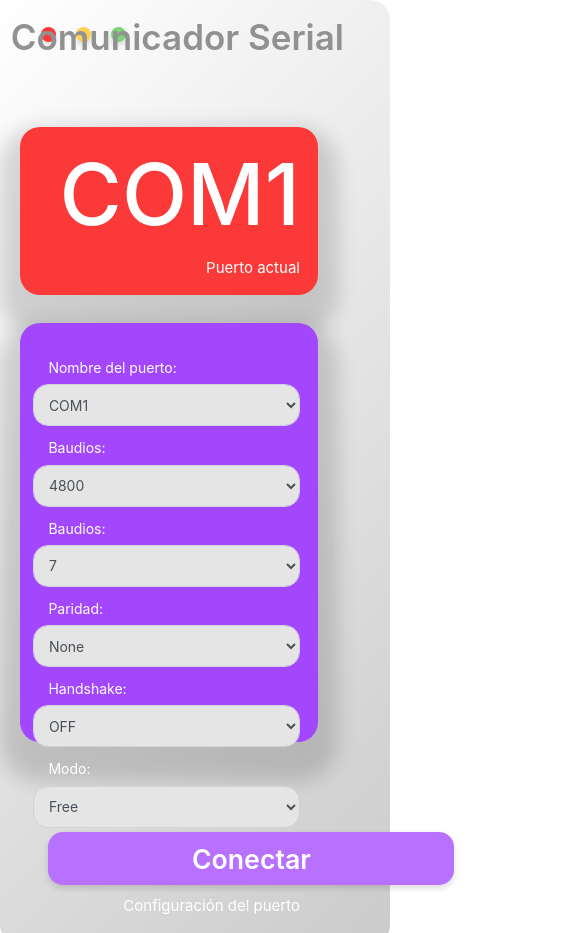
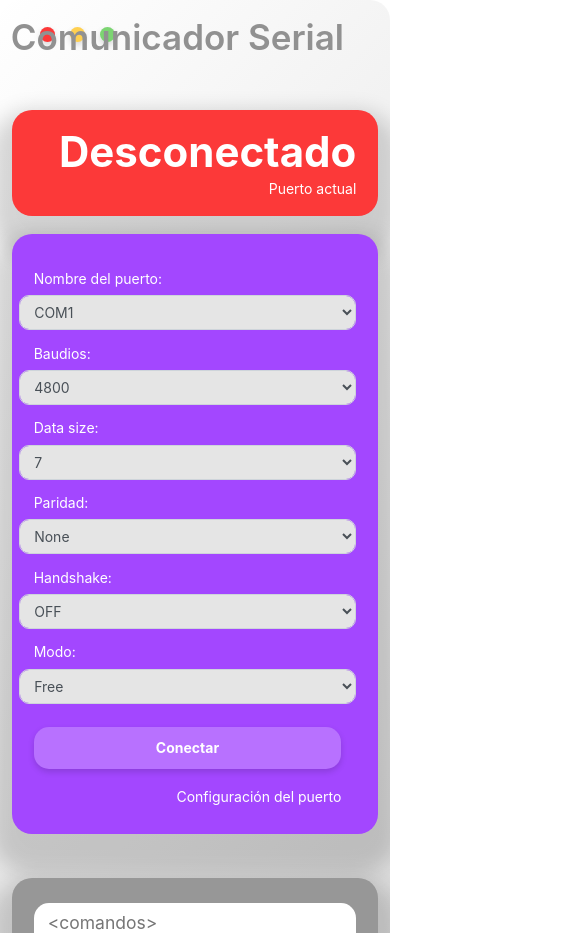
Before and after one commit to teootoledo/test-serial, an Electron app: page mainWindow.html in a window 390 px wide. Shown: the top 933 px of the page, 573 px wide, since content can reach past the window. Drawn offline with Linux system fonts and the light colour scheme.

Commit message:
Mas responsive, agregando funcionalidad

```diff
--- a/front.js
+++ b/front.js
@@ -35,3 +35,21 @@ document.getElementById("close-btn").addEventListener("click", function (e) {
     let action = 'close';
     ipcRenderer.send('request-mainprocess-action', action);
 });
+
+document.getElementById('conectar').addEventListener('click', send);
+let conexionActual = document.getElementById('conexionActual');
+
+function send (e) {
+    e.preventDefault();
+    e.stopPropagation();
+    let puerto = {
+        name: document.getElementById('nombre').value,
+        baudrate: document.getElementById('baudios').value,
+        dataSize: document.getElementById('data-size').value,
+        parity: document.getElementById('paridad').value,
+        handshake: document.getElementById('handshake').value,
+        mode: document.getElementById('modo').value
+    }
+    ipcRenderer.send('set-port-connection', puerto);
+    conexionActual.innerHTML = puerto.name;
+}
--- a/mainWindow.html
+++ b/mainWindow.html
@@ -8,37 +8,59 @@
   <body>
     <div class="main-window">
       <div>
-        <div class="container-fluid" style="height: 945px">
-          <div class="row" style="height: 945px">
+        <div class="container-fluid">
+          <div class="row drag">
+            <!-- Start: Close --><button
+            class="ventana cerrar"
+            type="button"
+            id="close-btn"
+          ></button>
+          <!-- End: Close -->
+          <!-- Start: Maximize --><button
+            class="ventana maximizar"
+            type="button"
+            id="max-btn"
+          ></button>
+          <!-- End: Maximize -->
+          <!-- Start: Minimize --><button
+            class="ventana minimizar"
+            type="button"
+            id="min-btn"
+          ></button>
+          <!-- End: Minimize -->
+          <h1 class="text-right titulo">Comunicador Serial</h1>
+          </div>
+          <div class="row justify-content-center">
             <div class="col-md-6">
               <div class="card rojo">
                 <div
                   class="card-body"
                   style="background-size: auto; background-position: right"
                 >
-                  <h2 class="text-right card-title" style="font-size: 85px">
-                    COM1
+                  <h2 id="conexionActual" class="text-right card-title">
+                    Desconectado
                   </h2>
-                  <p class="text-right card-text" style="font-size: 15px">
+                  <p class="text-right card-text">
                     Puerto actual
                   </p>
                 </div>
               </div>
               <div class="card violeta">
                 <div class="card-body">
-                  <form>
+                  <form id="portConfig">
                     <div class="form-group row">
                       <label
                         class="col-sm-6 col-form-label"
                         >Nombre del puerto:</label
                       >
                       <!-- Start: Selector --><select
+                        id="nombre"
                         class="form-control col-sm-6"
                       >
                         <optgroup>
-                          <option value="12" selected>COM1</option>
-                          <option value="13">COM2</option>
-                          <option value="14">COM3</option>
+                          <option value="COM1" selected>COM1</option>
+                          <option value="COM2">COM2</option>
+                          <option value="COM3">COM3</option>
                         </optgroup>
                       </select>
                       <!-- End: Selector -->
@@ -49,17 +71,18 @@
                         >Baudios:</label
                       >
                       <!-- Start: Selector2 --><select
+                        id="baudios"
                         class="form-control col-sm-6"
                       >
                         <optgroup>
-                          <option value="12" selected>4800</option>
-                          <option value="13">9600</option>
-                          <option value="14">14400</option>
-                          <option value="15">19200</option>
-                          <option value="16">38400</option>
-                          <option value="17">56000</option>
-                          <option value="18">57600</option>
-                          <option value="19">115200</option>
+                          <option value="4800" selected>4800</option>
+                          <option value="9600">9600</option>
+                          <option value="14400">14400</option>
+                          <option value="19200">19200</option>
+                          <option value="38400">38400</option>
+                          <option value="56000">56000</option>
+                          <option value="57600">57600</option>
+                          <option value="115200">115200</option>
                         </optgroup>
                       </select>
                       <!-- End: Selector2 -->
@@ -67,14 +90,15 @@
                     <div class="form-group row">
                       <label
                         class="col-sm-6 col-form-label"
-                        >Baudios:</label
+                        >Data size:</label
                       >
                       <!-- Start: Selector3 --><select
+                        id="data-size"
                         class="form-control col-sm-6"
                       >
                         <optgroup>
-                          <option value="12" selected>7</option>
-                          <option value="13">8</option>
+                          <option value="7" selected>7</option>
+                          <option value="8">8</option>
                         </optgroup>
                       </select>
                       <!-- End: Selector3 -->
@@ -85,13 +109,14 @@
                         >Paridad:</label
                       >
                       <!-- Start: Selector4 --><select
+                        id="paridad"
                         class="form-control col-sm-6"
                       >
                         <optgroup>
-                          <option value="12" selected>None</option>
-                          <option value="13">Even</option>
-                          <option value="14">Odd</option>
-                          <option value="15">Mark</option>
+                          <option value="none" selected>None</option>
+                          <option value="even">Even</option>
+                          <option value="odd">Odd</option>
+                          <option value="mark">Mark</option>
                         </optgroup>
                       </select>
                       <!-- End: Selector4 -->
@@ -102,12 +127,13 @@
                         >Handshake:</label
                       >
                       <!-- Start: Selector5 --><select
+                        id="handshake"
                         class="form-control col-sm-6"
                       >
                         <optgroup>
-                          <option value="12" selected>OFF</option>
-                          <option value="13">RTS/CTS</option>
-                          <option value="14">Xon / Xoff</option>
+                          <option value="off" selected>OFF</option>
+                          <option value="rts-cts">RTS/CTS</option>
+                          <option value="xon-xoff">Xon / Xoff</option>
                         </optgroup>
                       </select>
                       <!-- End: Selector5 -->
@@ -118,28 +144,29 @@
                         >Modo:</label
                       >
                       <!-- Start: Selector6 --><select
+                        id="modo"
                         class="form-control col-sm-6"
                       >
                         <optgroup>
-                          <option value="12" selected>Free</option>
-                          <option value="13">PortStore test</option>
-                          <option value="14">Data</option>
-                          <option value="15">Setup</option>
+                          <option value="free" selected>Free</option>
+                          <option value="portstore-test">PortStore test</option>
+                          <option value="data">Data</option>
+                          <option value="setup">Setup</option>
                         </optgroup>
                       </select>
                       <!-- End: Selector6 -->
                     </div>
                     <button
                       id="conectar"
-                      class="btn btn-primary btnConectar"
+                      class="btnConectar"
                       type="submit"
                     >
                       Conectar
                     </button>
+                    <p class="text-right card-text">
+                      Configuración del puerto
+                    </p>
                   </form>
-                  <p class="text-right card-text" style="font-size: 15px">
-                    Configuración del puerto
-                  </p>
                 </div>
               </div>
             </div>
@@ -155,7 +182,7 @@
                     placeholder="<comandos>"
                     readonly=""
                   ></textarea>
-                  <p class="text-right card-text" style="font-size: 15px">
+                  <p class="text-right card-text">
                     Recibiendo
                   </p>
                 </div>
@@ -165,47 +192,18 @@
                   class="card-body"
                   style="background-size: auto; background-position: right"
                 >
-                  <div class="comandos">
-                    <input
-                      type="text"
-                      placeholder="Ingrese aquí un comando..."
-                      style="font-size: 20px; color: rgb(151, 151, 151)"
-                    /><button
-                      class="btn btn-primary enviarComando"
-                      type="submit"
-                    >
-                      Enviar
-                    </button>
+                <div class="input-group">
+                  <input type="text" class="form-control comandos">
+                  <div class="input-group-append">
+                    <button type="button" class="btn enviarComando">Enviar</button>
                   </div>
-                  <p class="text-right card-text" style="font-size: 15px">
-                    Enviar comandos
-                  </p>
                 </div>
+                <p class="text-right card-text">
+                  Enviar comando
+                </p>
               </div>
             </div>
           </div>
-          <!-- Start: Close --><button
-            class="btn cerrar control"
-            type="button"
-            style="width: 20; padding: 0"
-            id="close-btn"
-          ></button>
-          <!-- End: Close -->
-          <!-- Start: Maximize --><button
-            class="btn maximizar control"
-            type="button"
-            style="width: 20px; padding: 0"
-            id="max-btn"
-          ></button>
-          <!-- End: Maximize -->
-          <!-- Start: Minimize --><button
-            class="btn minimizar control"
-            type="button"
-            style="width: 20px; padding: 0"
-            id="min-btn"
-          ></button>
-          <!-- End: Minimize -->
-          <h1 class="text-right titulo">Comunicador Serial</h1>
         </div>
       </div>
     </div>
--- a/styles/css/styles.css
+++ b/styles/css/styles.css
@@ -21,6 +21,11 @@
 
 html {
   font-size: 14px;
+}
+
+.drag {
+  height: 10vh;
+  -webkit-app-region: drag;
 }
 
 body {
@@ -55,10 +60,9 @@ body {
 
 .col-md-6 {
   margin: 0px;
-  padding-top: 15vh;
-  padding-bottom: 15vh;
-  padding-left: 5%;
-  padding-right: 5%;
+  padding-top: 3vh;
+  padding-left: 3vw;
+  padding-right: 3vw;
 }
 
 .container-fluid {
@@ -69,9 +73,8 @@ body {
   border-radius: 20px;
   border: none;
   color: #ffffff;
-  width: 85%;
   box-shadow: 0px 20px 20px 20px rgba(0, 0, 0, 0.15);
-  margin-bottom: 8%;
+  margin-bottom: 5%;
 }
 
 .card-body {
@@ -82,34 +85,34 @@ body {
 form {
   margin: 0px;
   margin-top: 10px;
-  margin-left: 11px;
+  margin-left: 0px;
+  margin-bottom: 10px;
   padding: 0px;
   padding-right: 15px;
 }
 
 .rojo {
   background-color: #fc3939;
-  height: 20vh;
 }
 
 .text-right.card-title {
+  margin: 0;
+  font-size: 3rem;
+  font-weight: bold;
   padding-top: 0px;
 }
 
 .violeta {
-  height: 50%;
   background-color: #a347ff;
 }
 
 .violeta-dialogo {
-  height: 20vh;
   background-color: #a347ff;
 }
 
 .gris-dialogo {
-  height: 45%;
   background-color: #979797;
-  margin-left: 0px;
+  height: 60vh;
 }
 
 .form-group.row {
@@ -118,8 +121,9 @@ form {
 
 .form-control.col-sm-6 {
   background-color: #e5e5e5;
-  border-radius: 15px;
-  height: 3rem;
+  border-radius: 10px;
+  margin-right: 0;
+  height: 2.5rem;
 }
 
 .etiquetaConfig {
@@ -129,28 +133,24 @@ form {
 .comandos {
   background-color: #e5e5e5;
   border-radius: 15px;
-  height: 68px;
+  height: 7vh;
   box-shadow: 0px 3px 6px 0px rgba(0, 0, 0, 0.15);
-  margin-left: 6px;
-  margin-top: 8px;
-  margin-bottom: 6px;
+}
+
+.input-group {
+  margin-bottom: 1vh;
 }
 
 input {
   background-color: rgba(255, 255, 255, 0);
-  height: 68px;
-  width: 530px;
   padding-left: 15px;
   border: none;
 }
 
 .enviarComando {
   background-color: #c4c4c4;
-  height: 52px;
-  width: 90px;
   border: none;
-  border-radius: 10px;
-  margin-top: -9px;
+  border-radius: 15px;
   color: #979797;
   font-weight: 600;
   transition: 0.5s;
@@ -161,7 +161,7 @@ input {
 }
 
 .enviarComando:hover {
-  background-color: #5fe074;
+  background-color: #5dd43f;
   transition-duration: 0.5s;
   transform: scale(1.04);
   -webkit-transform: scale(1.04);
@@ -173,15 +173,14 @@ input {
 .btnConectar {
   border: none;
   box-shadow: 0px 3px 6px 0px rgba(0, 0, 0, 0.15);
-  width: 406px;
-  height: 53px;
-  margin-right: 29px;
+  width: 100%;
+  height: 5vh;
   border-radius: 15px;
+  margin-top: 2vh;
+  margin-bottom: 2vh;
   background-color: #b871ff;
   color: #ffffff;
-  font-size: 20pt;
-  font-weight: 600;
-  margin-bottom: 10px;
+  font-weight: 700;
   transition: 0.5s;
   -webkit-transition: 0.5s;
   -moz-transition: 0.5s;
@@ -201,40 +200,36 @@ input {
 .form-control-lg {
   border: none;
   border-radius: 15px;
-  margin: 0px;
-  margin-left: 6px;
+  width: 100%;
+  height: 90%;
   margin-top: 8px;
+  resize: none;
 }
 
-.control {
+.ventana {
   height: 15px !important;
   width: 15px !important;
   border: none;
-  border-radius: 15px !important;
+  border-radius: 50% !important;
   position: absolute;
   top: 27px;
   box-shadow: 0px 3px 6px 0px rgba(0, 0, 0, 0.15) !important;
+  -webkit-app-region: no-drag;
 }
 
 .cerrar {
   background-color: #fc3939;
-  left: 41px;
-  height: 15px;
-  width: 15px;
+  left: 40px;
 }
 
 .maximizar {
   background-color: #7cd572;
-  left: 111px;
-  height: 15px;
-  width: 15px;
+  left: 100px;
 }
 
 .minimizar {
   background-color: #ffd050;
-  left: 76px;
-  height: 15px;
-  width: 15px;
+  left: 70px;
 }
 
 .cerrar:hover {
```
Also changed, not shown: main.js (+1 -9 lines).
